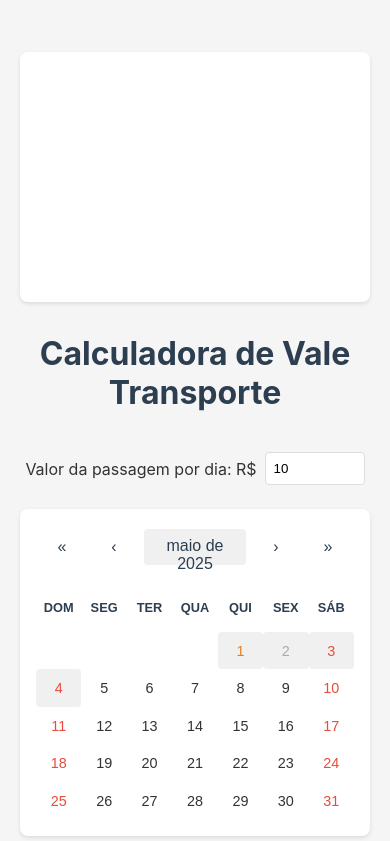
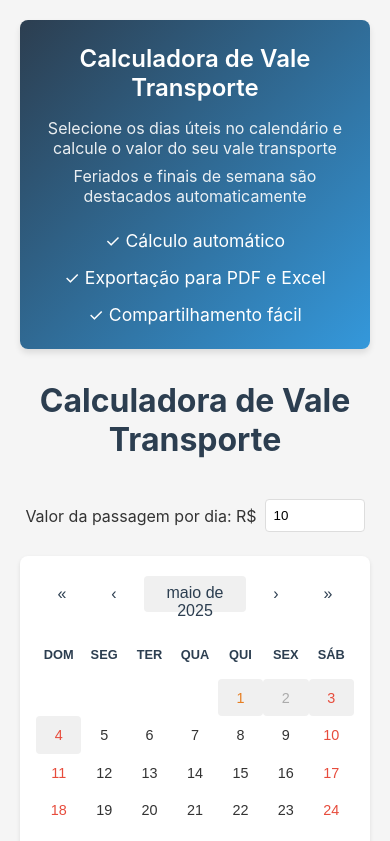
Before and after one commit to Arabuena/Calculadora-de-Vale-Transporte, a React (Vite) app: page / in a window 390 px wide. Shown: the top 841 px of the page. Built offline with nearby package versions, Linux system fonts and the light colour scheme.

Commit message:
Banner update

```diff
--- a/src/components/Banner.jsx
+++ b/src/components/Banner.jsx
@@ -2,14 +2,18 @@ import React from 'react';
 
 const Banner = () => {
   return (
-    <>
-      <script
-        async="async"
-        data-cfasync="false"
-        src="//pl26576496.profitableratecpm.com/dc2ddb957cfec84d81047be88a201264/invoke.js"
-      />
-      <div id="container-dc2ddb957cfec84d81047be88a201264" className="banner-ad" />
-    </>
+    <div className="banner">
+      <h2>Calculadora de Vale Transporte</h2>
+      <p>Selecione os dias úteis no calendário e calcule o valor do seu vale transporte</p>
+      <p>Feriados e finais de semana são destacados automaticamente</p>
+      <div className="banner-features">
+        <ul>
+          <li>✓ Cálculo automático</li>
+          <li>✓ Exportação para PDF e Excel</li>
+          <li>✓ Compartilhamento fácil</li>
+        </ul>
+      </div>
+    </div>
   );
 };
 
--- a/src/styles/globals.css
+++ b/src/styles/globals.css
@@ -258,10 +258,63 @@ button:hover {
   border-radius: 8px;
   text-align: center;
   margin-bottom: 2rem;
+  box-shadow: 0 4px 6px rgba(0, 0, 0, 0.1);
 }
 
 .banner h2 {
+  font-size: 1.8rem;
+  margin-bottom: 1rem;
+  font-weight: 600;
+}
+
+.banner p {
+  font-size: 1.1rem;
   margin-bottom: 0.5rem;
+  opacity: 0.9;
+}
+
+.banner-features {
+  margin-top: 1.5rem;
+}
+
+.banner-features ul {
+  list-style: none;
+  padding: 0;
+  display: flex;
+  justify-content: center;
+  flex-wrap: wrap;
+  gap: 1.5rem;
+}
+
+.banner-features li {
+  font-size: 1.1rem;
+  display: flex;
+  align-items: center;
+  gap: 0.5rem;
+}
+
+/* Responsividade do banner */
+@media (max-width: 768px) {
+  .banner {
+    padding: 1.5rem;
+  }
+
+  .banner h2 {
+    font-size: 1.5rem;
+  }
+
+  .banner p {
+    font-size: 1rem;
+  }
+
+  .banner-features ul {
+    flex-direction: column;
+    gap: 1rem;
+  }
+
+  .banner-features li {
+    justify-content: center;
+  }
 }
 
 .banner-button {
```
